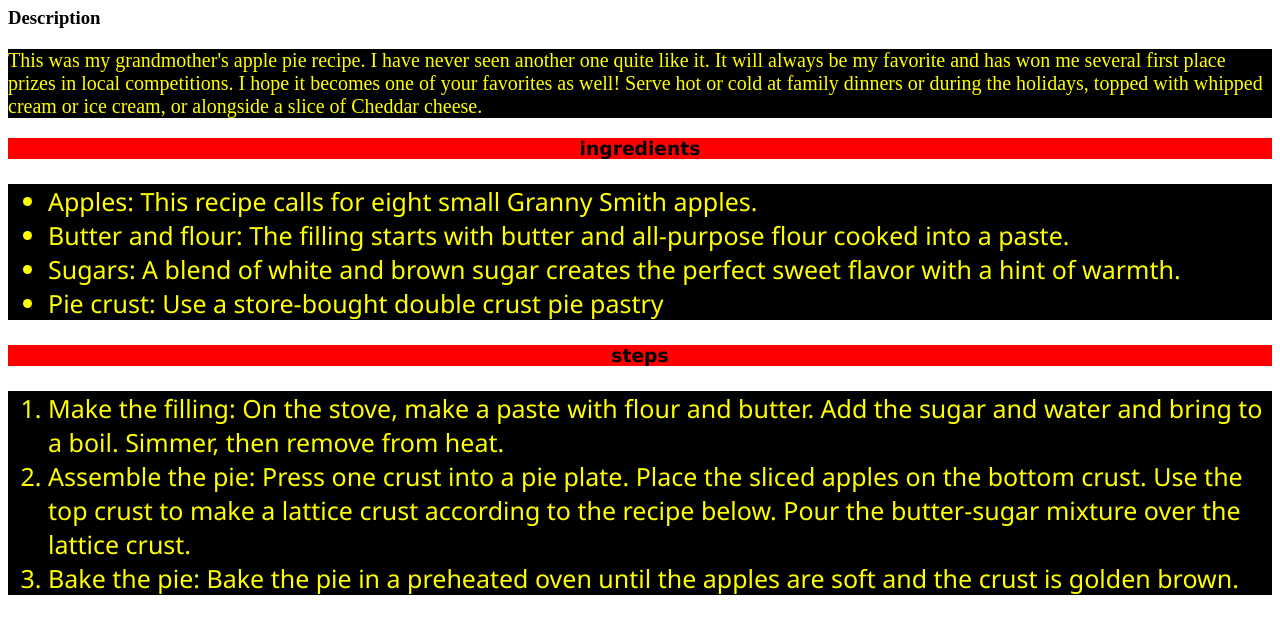
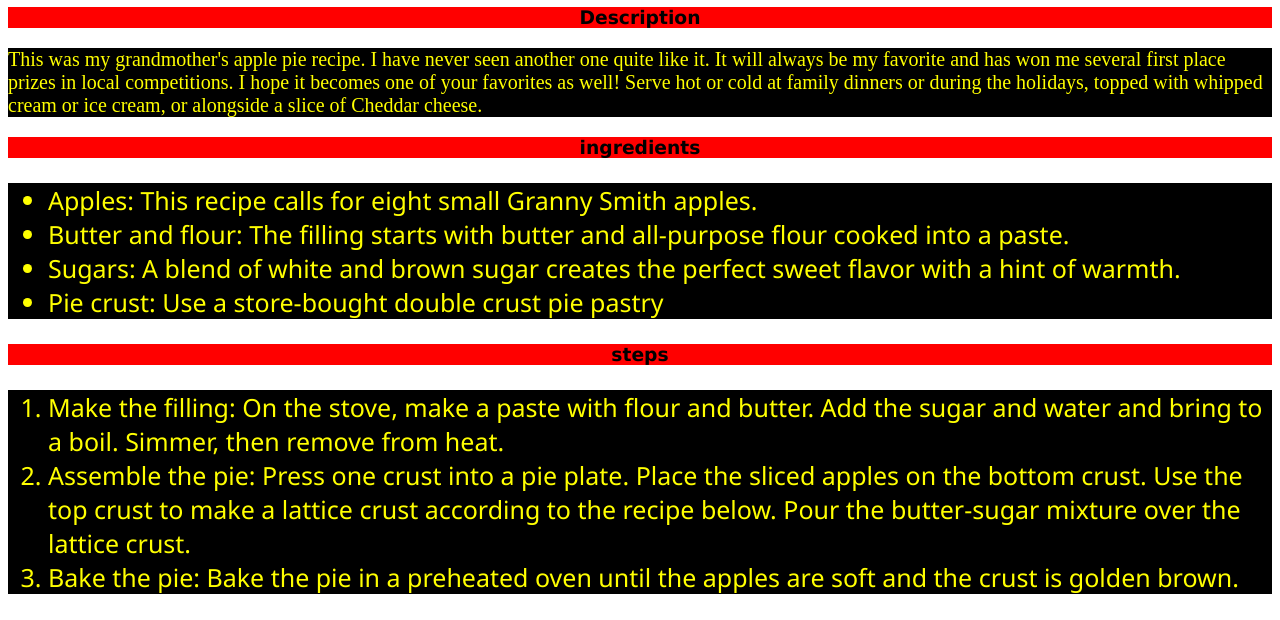
Before and after one commit to powerbait/odin-recipes, a plain HTML site: page recipes/apple-pie.html in a window 1280 px wide. Shown: the part 430-1050 px from the top of the page. Drawn offline with Linux system fonts and the light colour scheme.

Commit message:
fixed header class

```diff
--- a/recipes/apple-pie.html
+++ b/recipes/apple-pie.html
@@ -8,7 +8,7 @@
     <body>
         <h1 class="header">apple pie</h1>
         <img src="../images/apple-pie.jpg" alt="picture of delectible apple pie">
-        <h3>Description</h3>
+        <h3 class="header">Description</h3>
         <p class="text">This was my grandmother's apple pie recipe. I have never seen another one quite like it.
          It will always be my favorite and has won me several first place prizes in local competitions.
           I hope it becomes one of your favorites as well! Serve hot or cold at family dinners or during the holidays,
```
